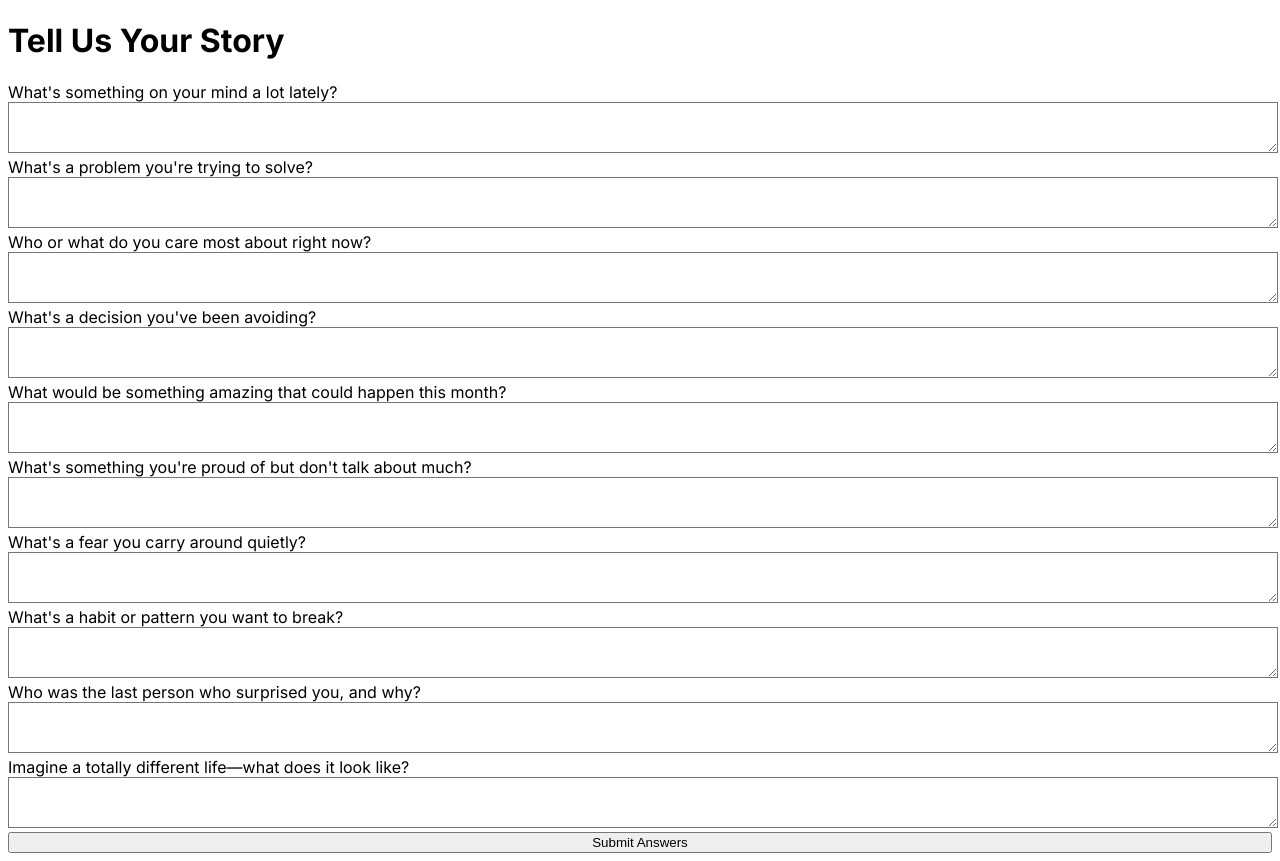
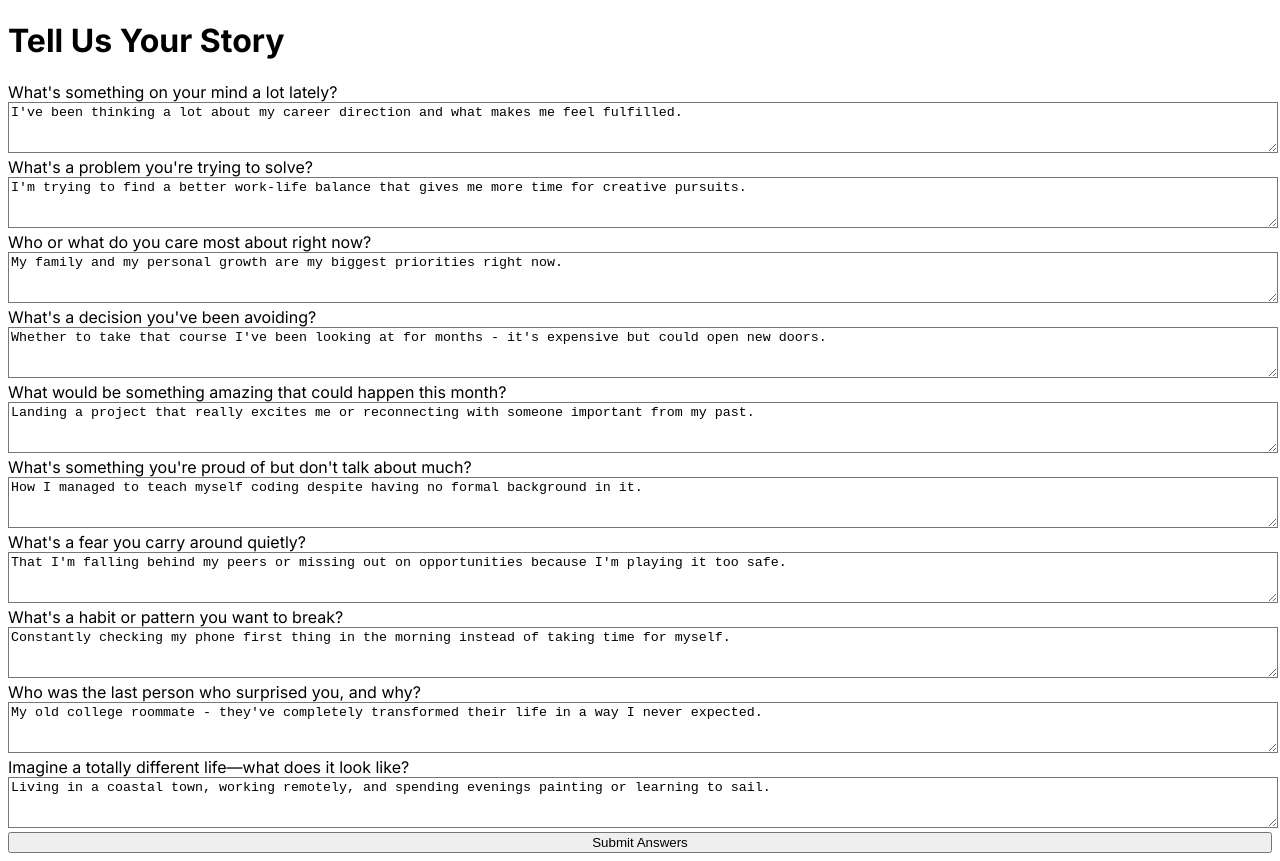
Before and after one commit to fsilva7456/your_story_v1, a Next.js app: page /onboarding in a window 1280 px wide. Built offline with nearby package versions, Linux system fonts and the light colour scheme.

Commit message:
feat: add default example answers to onboarding questions

```diff
--- a/app/onboarding/page.tsx
+++ b/app/onboarding/page.tsx
@@ -16,8 +16,22 @@ const questions = [
   "Imagine a totally different life—what does it look like?",
 ];
 
+// Default answers to help users get started
+const defaultAnswers = [
+  "I've been thinking a lot about my career direction and what makes me feel fulfilled.",
+  "I'm trying to find a better work-life balance that gives me more time for creative pursuits.",
+  "My family and my personal growth are my biggest priorities right now.",
+  "Whether to take that course I've been looking at for months - it's expensive but could open new doors.",
+  "Landing a project that really excites me or reconnecting with someone important from my past.",
+  "How I managed to teach myself coding despite having no formal background in it.",
+  "That I'm falling behind my peers or missing out on opportunities because I'm playing it too safe.",
+  "Constantly checking my phone first thing in the morning instead of taking time for myself.",
+  "My old college roommate - they've completely transformed their life in a way I never expected.",
+  "Living in a coastal town, working remotely, and spending evenings painting or learning to sail.",
+];
+
 export default function OnboardingPage() {
-  const [answers, setAnswers] = useState<string[]>(Array(questions.length).fill(''));
+  const [answers, setAnswers] = useState<string[]>(defaultAnswers);
   const [isSubmitting, setIsSubmitting] = useState(false);
   const [error, setError] = useState<string | null>(null);
   const router = useRouter();
@@ -76,6 +90,7 @@ export default function OnboardingPage() {
               rows={3}
               value={answers[index]}
               onChange={(e) => handleChange(index, e.target.value)}
+              placeholder="Share your thoughts here..."
             />
           </div>
         ))}
```
